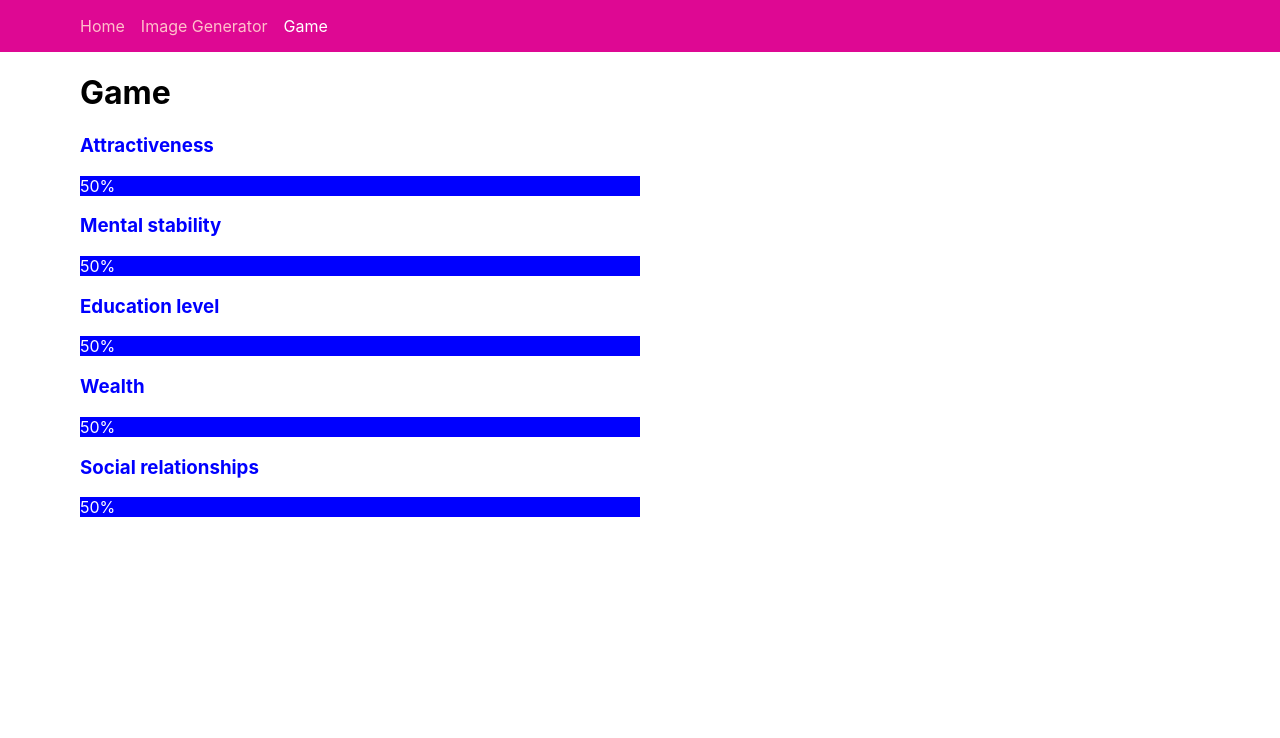
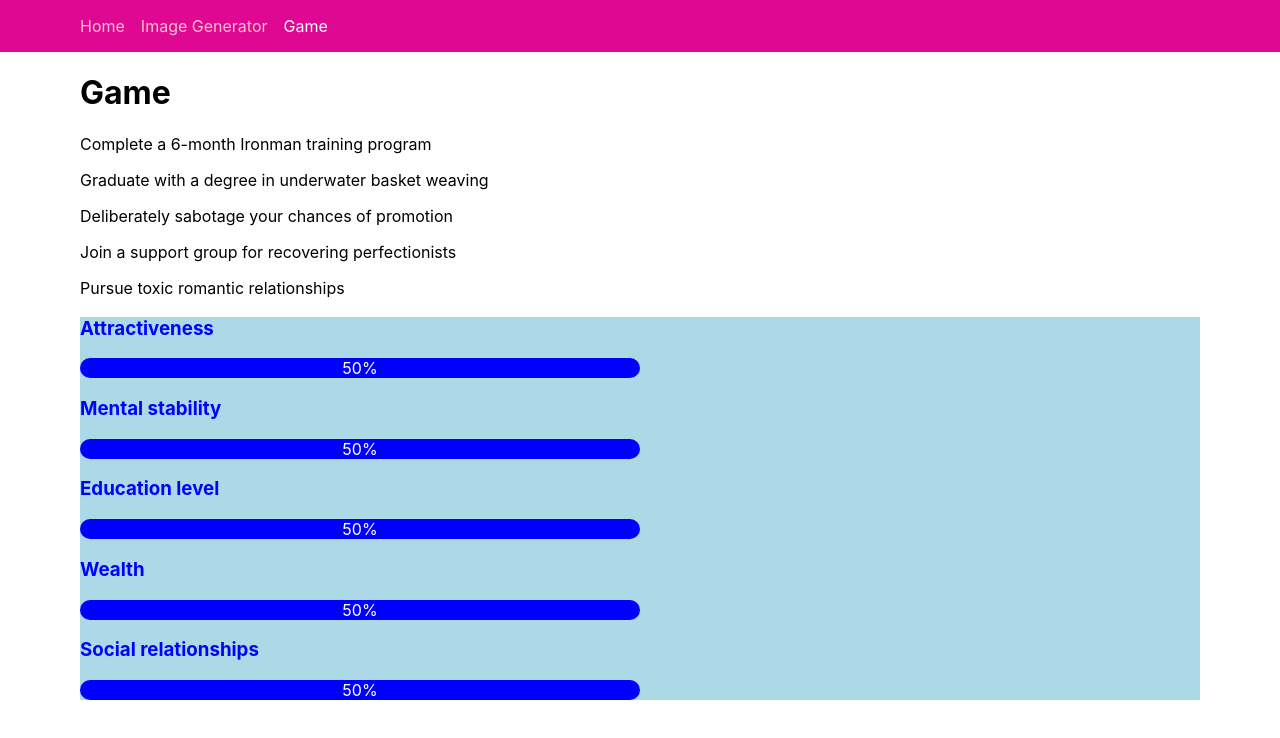
Before and after one commit to jesskreck/reincarnation-game, a React (Create React App) app: page /Game in a window 1280 px wide. Shown: the top 738 px of the page. Built offline with nearby package versions, Linux system fonts and the light colour scheme.

Commit message:
new: game overview, progressbar, textSelection

```diff
--- a/src/components/ProgressBar.jsx
+++ b/src/components/ProgressBar.jsx
@@ -3,17 +3,19 @@ import React from 'react'
 const ProgressBar = ({ name, progress } ) => {
 
 
-    const progressStyle = {
+    const progressbarStyle = {
         height: '100%',
         width: `${progress}%`,
-        backgroundColor: 'blue'
+        backgroundColor: 'blue',
+        borderRadius: '99px',
+        textAlign: 'center'
     }
 
 
     return (
         <div className='progress__container'>
             <h3 className='progress__title'>{name}</h3>
-            <div style={progressStyle}>
+            <div style={progressbarStyle}>
                 <span className='progress__label'>{`${progress}%`}</span>
             </div>
         </div>
--- /dev/null
+++ b/src/components/TextSelection.jsx
@@ -0,0 +1,18 @@
+import { React, useState } from "react"
+
+
+
+const TextSelection = ({ prompt, progressChange }) => {
+
+    console.log('progressChange :>> ', progressChange);
+
+    const [Mental, setMental] = useState(0)
+
+    return (
+        <div className='textselection__container'>
+            <p>{prompt}</p>
+        </div>
+    )
+}
+
+export default TextSelection
--- a/src/pages/Game.tsx
+++ b/src/pages/Game.tsx
@@ -1,6 +1,7 @@
 import React from 'react'
 
 import ProgressBar from '../components/ProgressBar'
+import TextSelection from '../components/TextSelection';
 
 import "../styles/game.css"
 
@@ -14,23 +15,83 @@ let testData: { name: string; progress: number }[] = [
   { name: "Social relationships", progress: 50 },
 ]
 
+type progressChange = {
+  Attractiveness?: number;
+  Mental?: number;
+  Education?: number;
+  Wealth?: number;
+  Social?: number;
+}
+
+let testNodes: { prompt: string; progressChange: progressChange }[] = [
+  {
+    prompt: "Complete a 6-month Ironman training program",
+    progressChange: {
+      Attractiveness: 20,
+      Mental: 10
+    }
+  },
+  {
+    prompt: "Graduate with a degree in underwater basket weaving",
+    progressChange: {
+      Education: 10,
+      Wealth: 10
+    }
+  },
+  {
+    prompt: "Deliberately sabotage your chances of promotion",
+    progressChange: {
+      Education: -5,
+      Wealth: -15
+    }
+  },
+  {
+    prompt: "Join a support group for recovering perfectionists",
+    progressChange: {
+      Mental: 20,
+      Education: 5,
+    }
+  },
+  {
+    prompt: "Pursue toxic romantic relationships",
+    progressChange: {
+      Mental: -20,
+      Social: -10
+    }
+  },
+]
+
+
+
+
 function Game() {
 
   return (
     <div className='container'>
       <h1>Game</h1>
 
-      <div className='status__panel'>
+
+    {/* TEXT SELECTION PANEL ON THE LEFT */}
+      <div className="game__selection__panel">
+        {testNodes.map((item, index) => (
+          <TextSelection key={index} prompt={item.prompt} progressChange={item.progressChange} />
+        )
+        )}
+      </div>
+
+
+    {/* PROGRESS BAR ON THE RIGHT */}
+      <div className='game__progress__panel'>
         {testData.map((item, index) => (
           <ProgressBar key={index} name={item.name} progress={item.progress} />
         ))}
+      </div>
+
 
 
     </div>
 
 
-    </div>
-
   );
 }
 
--- a/src/styles/game.css
+++ b/src/styles/game.css
@@ -1,11 +1,17 @@
-/* PROGRESS BAR */
+
+.game__progress__panel{
+    background-color: lightblue;
+}
+
+
+
+
+/************************* PROGRESSBAR.JSX *************************/
 .progress__container{
-    height: 20;
-    width: '100%';
-    background-color: "#e0e0de";
-    border-radius: 50;
-    margin: 50
+    /* width: '100%'; */
 }
+
+/* .progress__bar is inside ProgressBar.jsx in order to easily manipulate length of progressbar accordding to percentage */
 
 .progress__title{
     color: blue;
```
Lines whose indentation alone changed are shown as unchanged.
